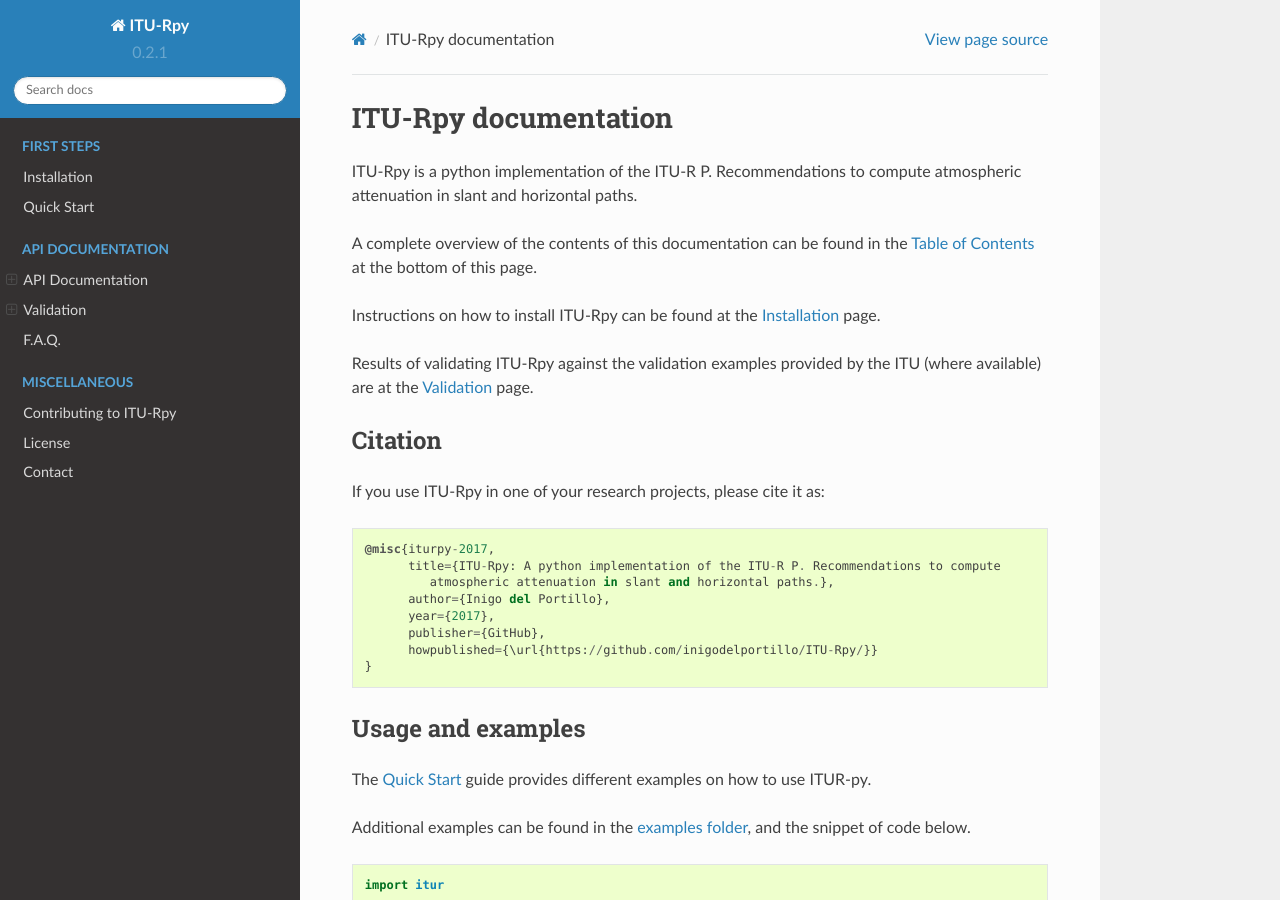
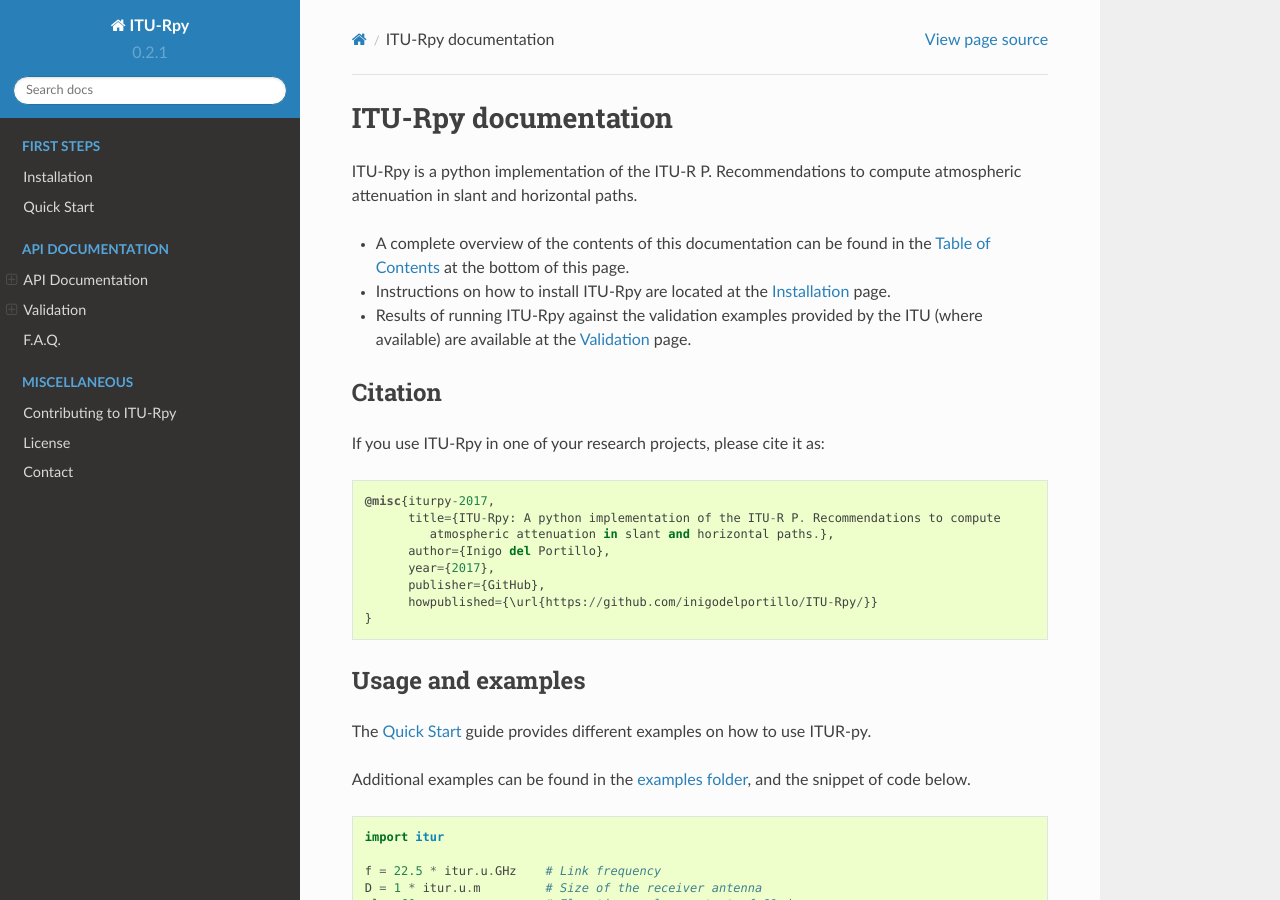
Before and after one commit to inigodelportillo/ITU-Rpy, a Sphinx documentation site: the page built from docs/index.rst, in a window 1280 px wide and 900 px high. Built offline with Sphinx 7.4.7 and the Read the Docs theme 2.0.0, drawn with Linux system fonts in a browser that asks for light colours.

Commit message:
Update format of index in documentation.

```diff
--- a/docs/index.rst
+++ b/docs/index.rst
@@ -4,11 +4,9 @@
 
 ITU-Rpy is a python implementation of the ITU-R P. Recommendations to compute atmospheric attenuation in slant and horizontal paths.
 
-A complete overview of the contents of this documentation can be found in the :ref:`Table of Contents` at the bottom of this page.
-
-Instructions on how to install ITU-Rpy can be found at the :ref:`Installation` page.
-
-Results of validating ITU-Rpy against the validation examples provided by the ITU (where available) are at the :ref:`Validation` page.
+* A complete overview of the contents of this documentation can be found in the :ref:`Table of Contents` at the bottom of this page.
+* Instructions on how to install ITU-Rpy are located at the :ref:`Installation` page.
+* Results of running ITU-Rpy against the validation examples provided by the ITU (where available) are available at the :ref:`Validation` page.
 
 Citation
 --------
```
